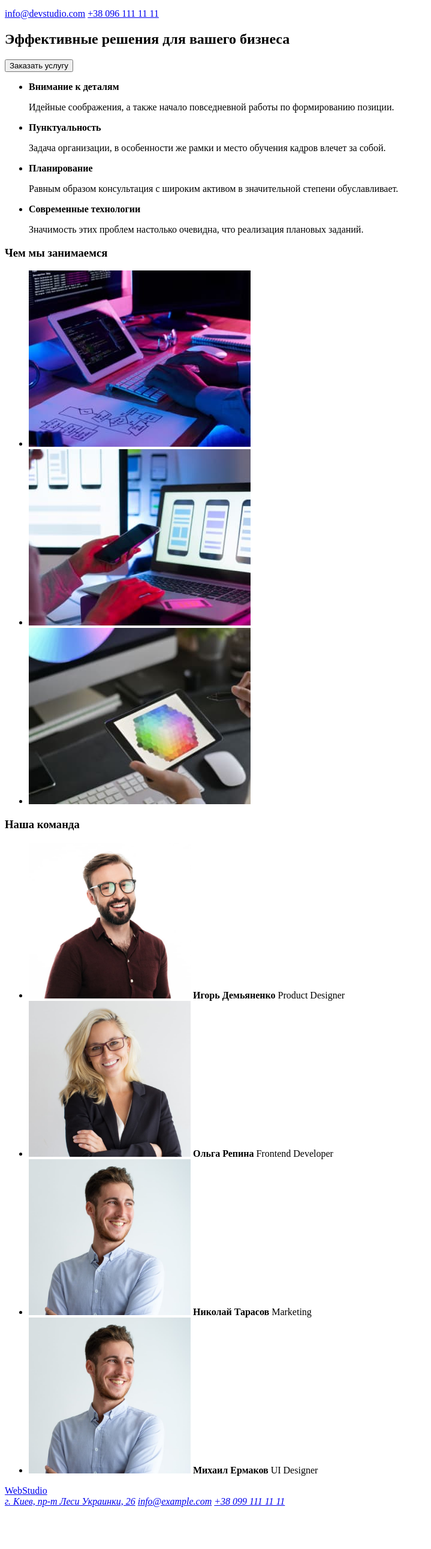
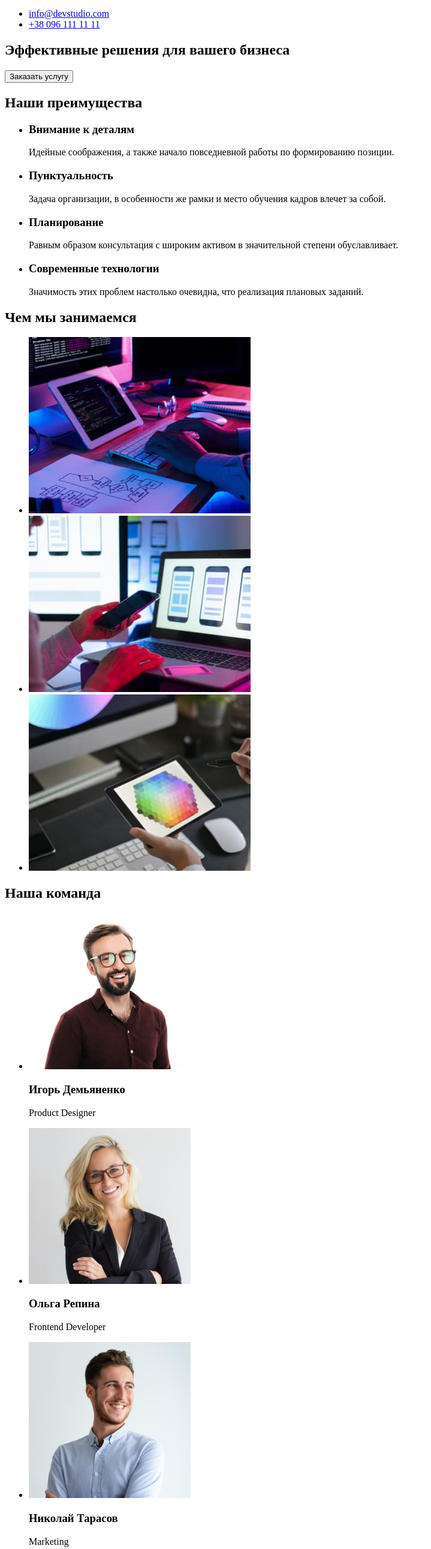
Before and after one commit to whitelionsh/goit-markup-hw-01, a plain HTML site: page index.html in a window 1280 px wide. Shown: the part 98-2681 px from the top of the page at 60% size, without its empty margins (0-719 px from the left). Before the commit the page ends 2619 px from the top, so only its background shows below. Drawn offline with Linux system fonts and the light colour scheme.

Commit message:
update index.html
fixed some small bugs..

```diff
--- a/index.html
+++ b/index.html
@@ -8,7 +8,7 @@
 </head>
 <body>
     <header>
-        <a href="#"><span>Web</span>Studio</a>
+        <a href="#">WebStudio</a>
         <nav>
             <ul>
                 <li><a href="#">Студия</a></li>
@@ -17,73 +17,79 @@
             </ul>
         </nav>
 
-        <a href="mailto:info@devstudio.com">info@devstudio.com</a>
-        <a href="tel:+380961111111" >+38 096 111 11 11</a>
+        <ul>
+            <li><a href="mailto:info@devstudio.com">info@devstudio.com</a></li>
+            <li><a href="tel:+380961111111" >+38 096 111 11 11</a></li>
+        </ul>
     </header>
+    <main>
         <section>
             <h1>Эффективные решения для вашего бизнеса</h1>
-        <input type="button" value="Заказать услугу" >
+            <button>Заказать услугу</button>
         </section>
         <section>
+            <h2>Наши преимущества</h2>
             <ul>
                 <li>
-                <b>Внимание к деталям</b>
+                    <h3>Внимание к деталям</h3>
                     <p>Идейные соображения, а также начало повседневной работы по формированию позиции.</p>
                 </li>
                 <li>
-                <b>Пунктуальность</b>
+                    <h3>Пунктуальность</h3>
                     <p>Задача организации, в особенности же рамки и место обучения кадров влечет за собой.</p>
                 </li>
                 <li>
-                <b>Планирование</b>
+                    <h3>Планирование</h3>
                     <p>Равным образом консультация с широким активом в значительной степени обуславливает.</p>
                 </li>
                 <li>
-                <b>Современные технологии</b>
+                    <h3>Современные технологии</h3>
                     <p>Значимость этих проблем настолько очевидна, что реализация плановых заданий.</p>
                 </li>
             </ul>
-
-        <h3>Чем мы занимаемся</h3>
+        </section>
+        <section>
+            <h2>Чем мы занимаемся</h2>
             <ul>
                 <li><img src="./images/portfolio01.jpg" alt="Чем мы занимаемся" width="370"></li>
                 <li><img src="./images/portfolio02.jpg" alt="Чем мы занимаемся" width="370"></li>
                 <li><img src="./images/portfolio03.jpg" alt="Чем мы занимаемся" width="370"></li>
             </ul>
-
         </section>
         <section>
-        <h3>Наша команда</h3>
+            <h2>Наша команда</h2>
             <ul>
                 <li>
                     <img src="./images/our-team01.jpg" alt="Игорь Демьяненко" width="270" >
-                <b>Игорь Демьяненко</b>
-                <span>Product Designer</span>
+                    <h3>Игорь Демьяненко</h3>
+                    <p>Product Designer</p>
                 </li>
                 <li>
                     <img src="./images/our-team02.jpg" alt="Ольга Репина" width="270" >
-                <b>Ольга Репина</b>
-                <span>Frontend Developer</span>
+                    <h3>Ольга Репина</h3>
+                    <p>Frontend Developer</p>
                 </li>
                 <li>
                     <img src="./images/our-team03.jpg" alt="Николай Тарасов" width="270" >
-                <b>Николай Тарасов</b>
-                <span>Marketing</span>
+                    <h3>Николай Тарасов</h3>
+                    <p>Marketing</p>
                 </li>
                 <li>
                     <img src="./images/our-team04.jpg" alt="Михаил Ермаков" width="270" >
-                <b>Михаил Ермаков</b>
-                <span>UI Designer</span>
+                    <h3>Михаил Ермаков</h3>
+                    <p>UI Designer</p>
                 </li>
             </ul>
         </section>
-
+    </main>
     <footer>
-       <a href="#"><span>Web</span>Studio </a>
+       <a href="#">WebStudio </a>
         <address>
-            <a href="#">г. Киев, пр-т Леси Украинки, 26</a>
-            <a href="mailto:info@example.com">info@example.com</a>
-            <a href="tel:+380991111111">+38 099 111 11 11</a>
+            <ul>
+                <li><a href="http://surl.li/pcxl">г. Киев, пр-т Леси Украинки, 26</a></li>
+                <li><a href="mailto:info@example.com">info@example.com</a></li>
+                <li><a href="tel:+380991111111">+38 099 111 11 11</a></li>
+            </ul>
         </address>
 
     </footer>
```
Lines whose indentation alone changed are shown as unchanged.
